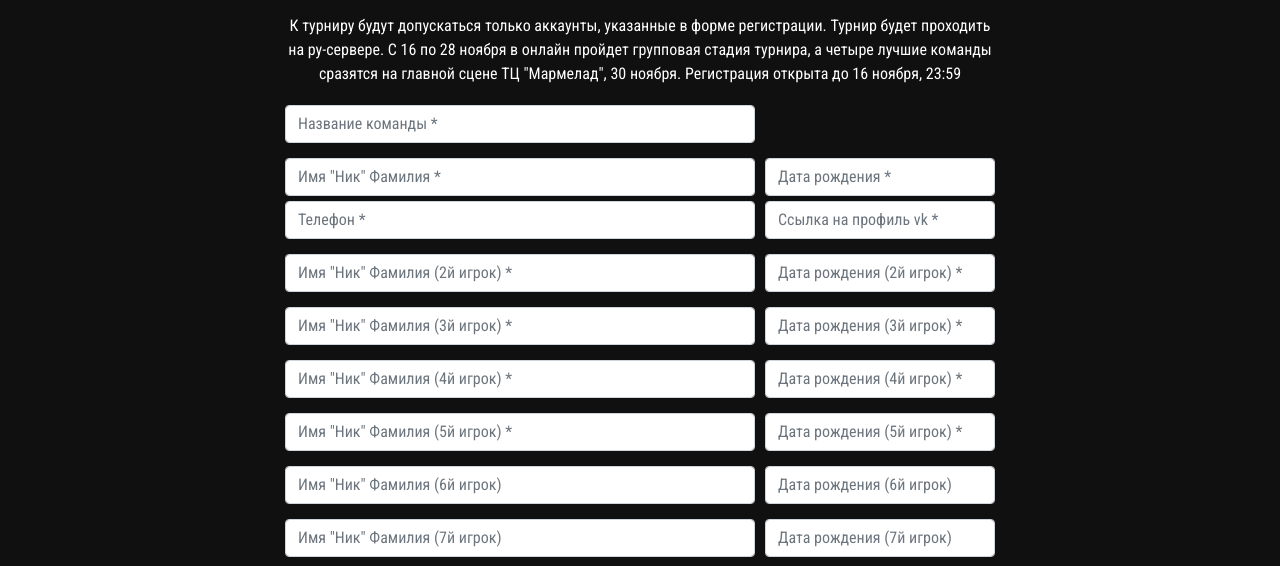
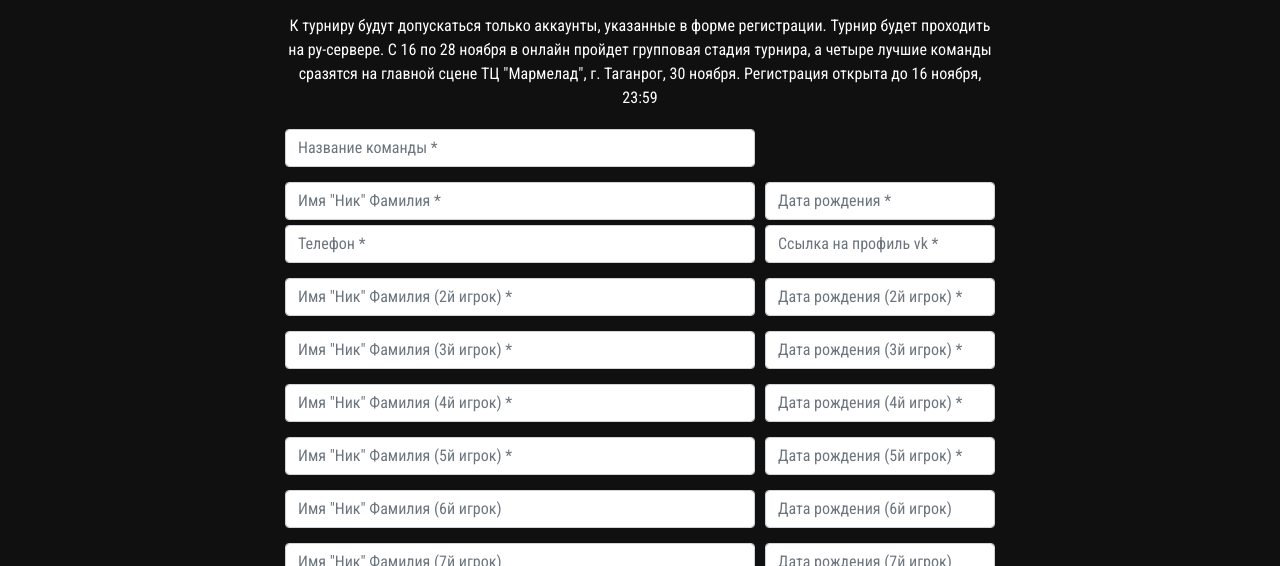
Before and after one commit to oleg-tgn/clash-offline, a plain HTML site: page 2019/11/30/index.html in a window 1280 px wide. Shown: the part 232-798 px from the top of the page. Drawn offline with nearby package versions, Linux system fonts and the light colour scheme; files whose address does not match are found by name.

Commit message:
add Taganrog

```diff
--- a/2019/11/30/index.html
+++ b/2019/11/30/index.html
@@ -98,7 +98,7 @@
 
   <p style="color:#fff; text-align: center">К турниру будут допускаться только аккаунты, указанные в форме регистрации.
       Турнир будет проходить на ру-сервере.
-    С 16 по 28 ноября в онлайн пройдет групповая стадия турнира, а четыре лучшие команды сразятся на главной сцене ТЦ "Мармелад",
+    С 16 по 28 ноября в онлайн пройдет групповая стадия турнира, а четыре лучшие команды сразятся на главной сцене ТЦ "Мармелад", г. Таганрог,
       30 ноября. Регистрация открыта до 16 ноября, 23:59
     </p>
 
```
